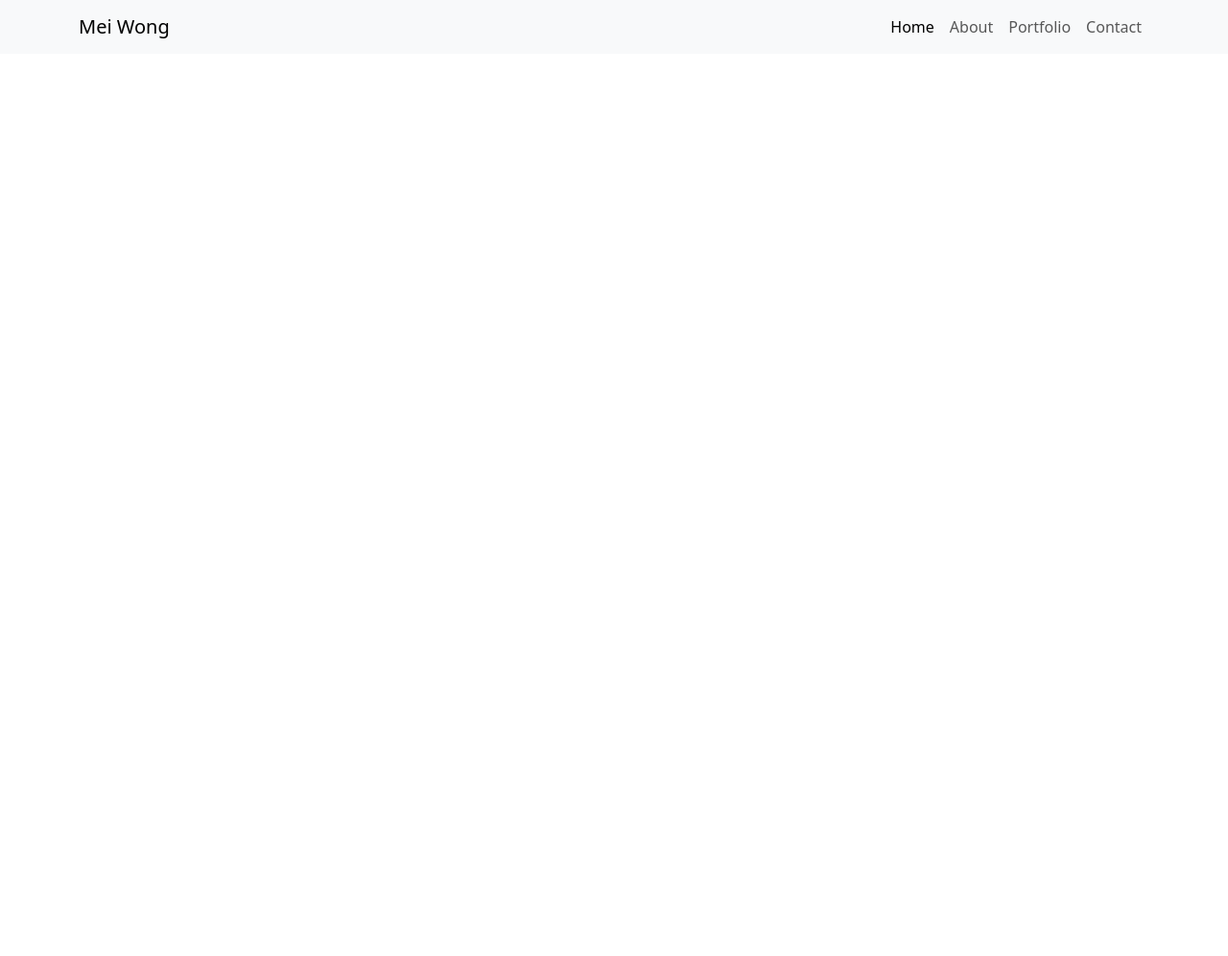
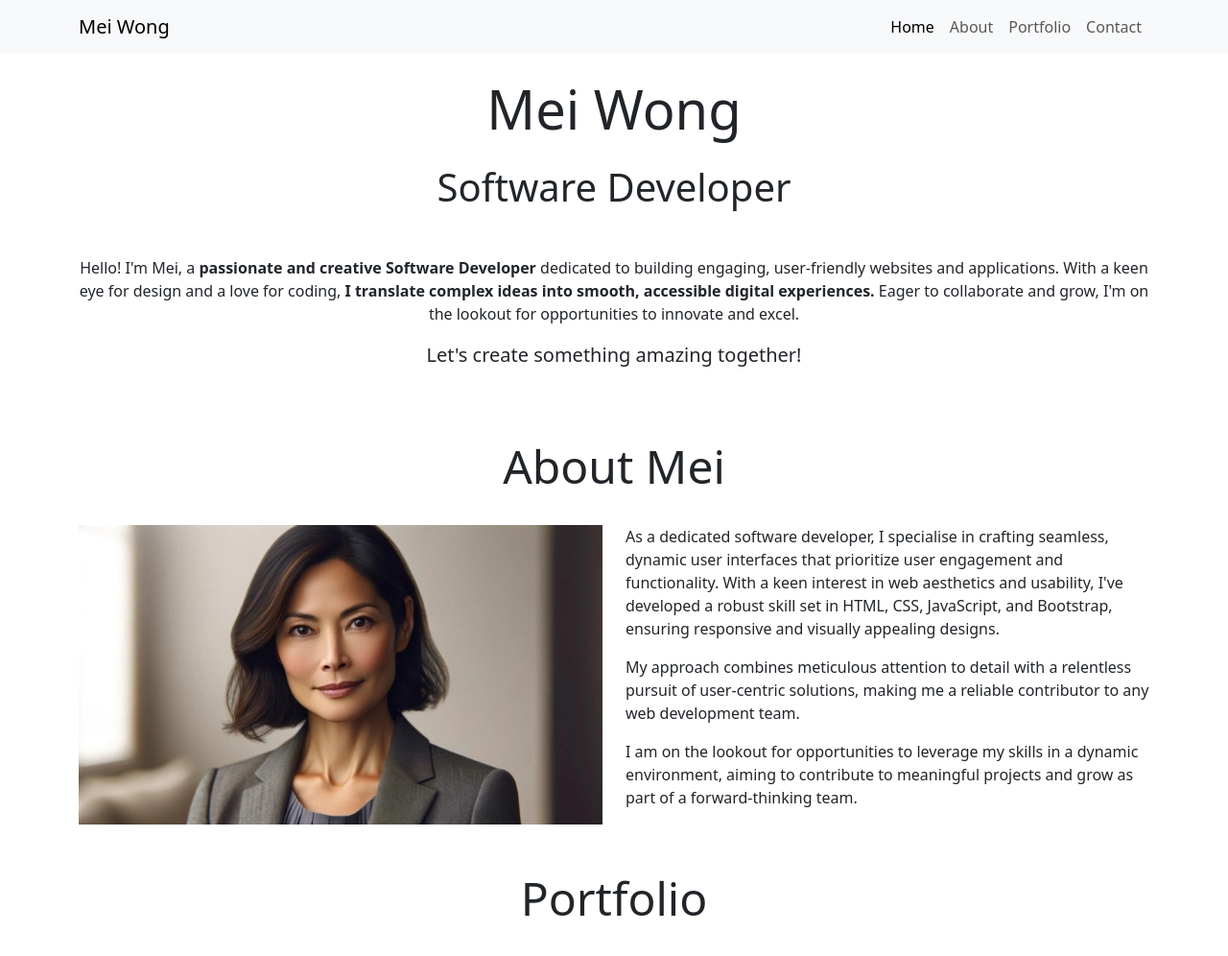
Before and after one commit to LaniGee/portfolio, a plain HTML site: page index.html in a window 1280 px wide. Shown: the whole page at 96% size. Before the commit the page ends 800 px from the top, so only its background shows below. Drawn offline with nearby package versions, Linux system fonts and the light colour scheme.

Commit message:
Add header and About sections.  Build portfolio steps 1 to 3

```diff
--- a/index.html
+++ b/index.html
@@ -42,6 +42,92 @@ expanded="false"
         </div>
       </nav>
 
+<!-- header -->
+<header id="hero" class="container">
+  <!-- section with hero image -->
+  <section class="row">
+      <!-- text-center class used to centre all text inside column -->
+      <div class="col-12 text-center">
+          <h1 class="display-4 my-4">Mei Wong</h1>
+          <!-- mb-5 gives extra margin spacing under subheading -->
+          <h2 class="display-6 mb-5">Software Developer</h2>
+          <p>
+              Hello! I'm Mei, a
+              <strong>passionate and creative Software Developer</strong>
+              dedicated to building engaging, user-friendly websites and
+              applications. With a keen eye for design and a love for coding,
+              <strong>I translate complex ideas into smooth, accessible digital
+                  experiences.</strong>
+              Eager to collaborate and grow, I'm on the lookout for opportunities
+              to innovate and excel.
+          </p>
+          <!-- mb-5 gives extra margin spacing under lead text -->
+          <p class="lead mb-5">Let's create something amazing together!</p>
+      </div>
+  </section>
+</header>
+
+<!-- main content -->
+<main>
+  <!-- About section links to #about href in navbar -->
+  <section id="about" class="container">
+      <div class="row">
+          <!-- my-4 used to add top and bottom margin to heading -->
+          <div class="col-12 text-center my-4">
+              <h2 class="display-5">About Mei</h2>
+          </div>
+          <!-- mb-4 used to add margin under image -->
+          <div class="col-12 col-md-6 mb-4">
+              <!-- img-fluid class makes the image responsive to its container -->
+              <img src="assets/images/mei-wong.webp" class="img-fluid" alt="Mei Wong">
+          </div>
+          <!-- mb-4 used to add margin under text -->
+          <div class="col-12 col-md-6 mb-4">
+              <p>
+                  As a dedicated software developer, I specialise in crafting
+                  seamless, dynamic user interfaces that prioritize user engagement
+                  and functionality. With a keen interest in web aesthetics and
+                  usability, I've developed a robust skill set in HTML, CSS,
+                  JavaScript, and Bootstrap, ensuring responsive and visually
+                  appealing designs.
+              </p>
+              <p>
+                  My approach combines meticulous attention to detail with a
+                  relentless pursuit of user-centric solutions, making me a reliable
+                  contributor to any web development team.
+              </p>
+              <p>
+                  I am on the lookout for opportunities to leverage my skills in a
+                  dynamic environment, aiming to contribute to meaningful projects
+                  and grow as part of a forward-thinking team.
+              </p>
+          </div>
+      </div>
+  </section>
+  <!-- portfolio section starts here -->
+
+  <section id="'portfolio" class="container">
+    <div class="row">
+      <!-- my-4 used to add top and bottom margin to heading -->
+      <div class="col-12 text-center my-4">
+        <h2 class="display-5">Portfolio</h2>
+      </div>
+      <div class="col-12 col-md-6">
+      </div>
+      <div class="col-12 col-md-6">
+      </div>
+      <div class="col-12 col-md-6">
+      </div>
+      <div class="col-12 col-md-6">
+      </div>
+
+    </div>
+  </section>
+
+
+</main>
+
+
     <!-- Bootstrap JS Script-->
     <script src="https://cdn.jsdelivr.net/npm/bootstrap@5.3.3/dist/js/bootstrap.bundle.min.js"
         integrity="sha384-YvpcrYf0tY3lHB60NNkmXc5s9fDVZLESaAA55NDzOxhy9GkcIdslK1eN7N6jIeHz"
```
Also changed, not shown: assets/images/bmi-calculator.webp (added), assets/images/math-wiz.webp (added), assets/images/mei-wong.webp (added), assets/images/wags-and-walks.webp (added), assets/images/we-wellness.webp (added).
